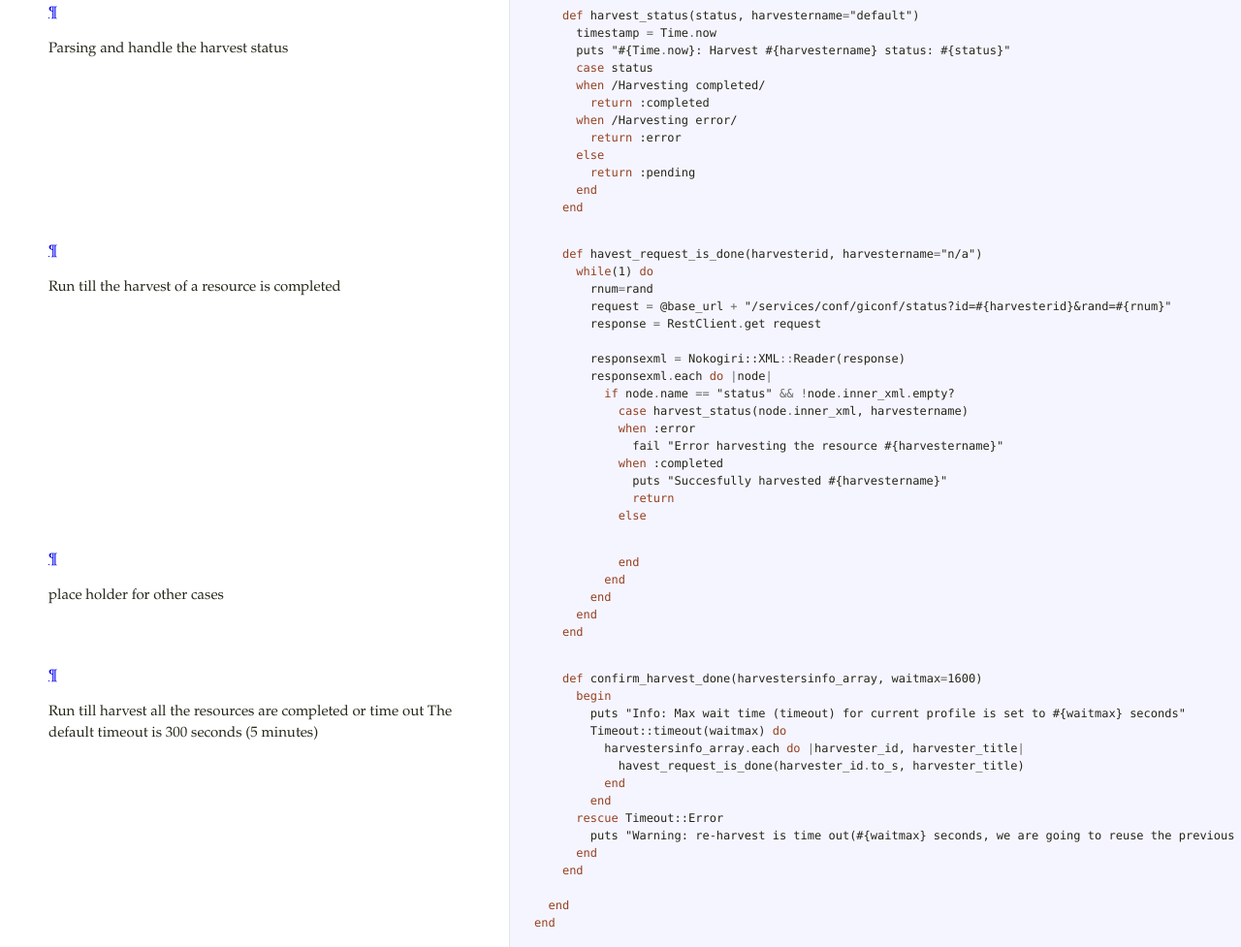
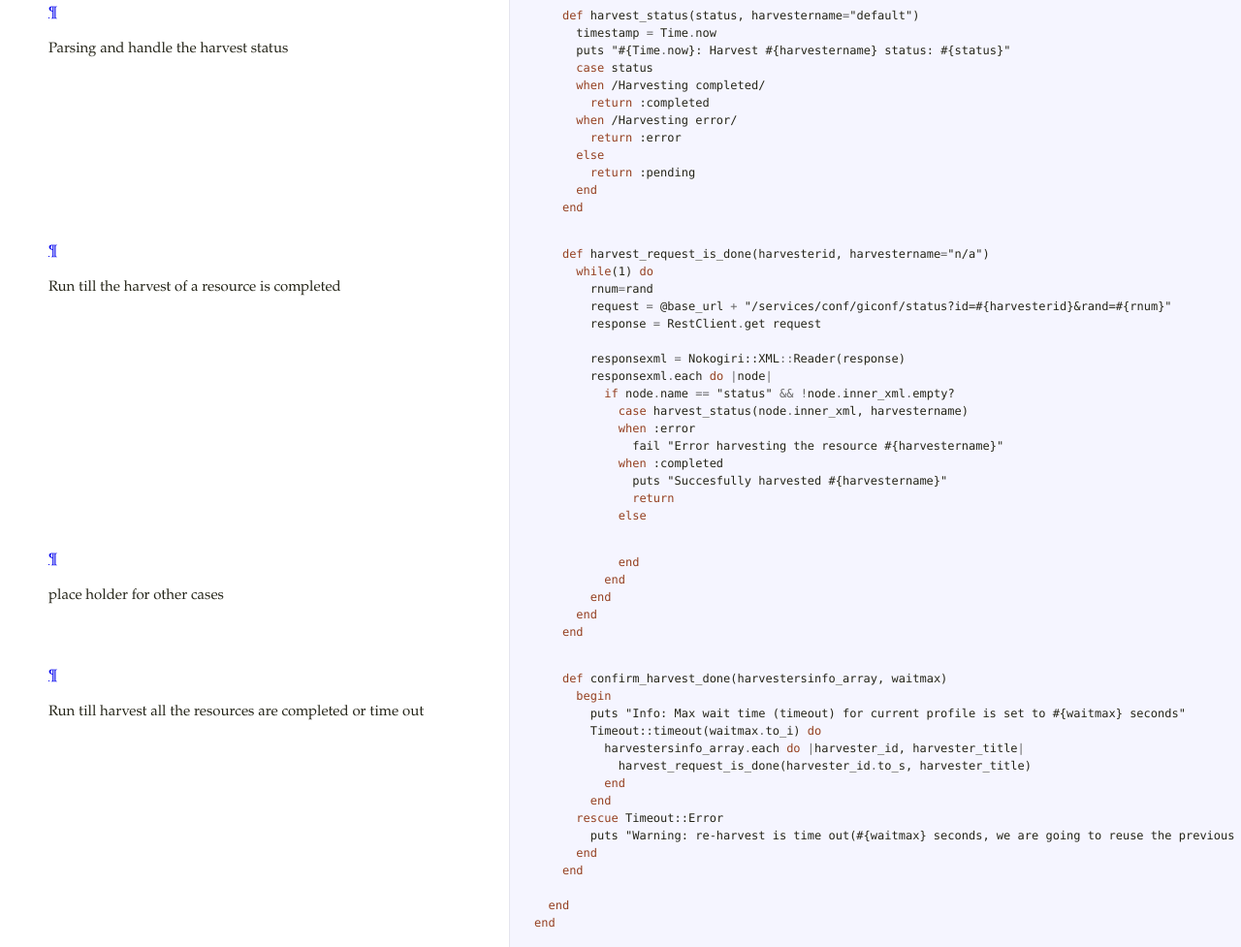
Before and after one commit to nsidc/gi_cat_driver, a plain HTML site: page index.html in a window 1280 px wide. Shown: the part 2881-3858 px from the top of the page at 97% size. Drawn offline with Linux system fonts and the light colour scheme.

Commit message:
Updated docs for new version

```diff
--- a/index.html
+++ b/index.html
@@ -220,15 +220,16 @@ Returns true if Lucene is turned on</p>
         <div class="pilwrap">
           <a class="pilcrow" href="#section-13">&#182;</a>
         </div>
-        <p>Harvest all resource in the active profile</p>
+        <p>Harvest all resource in the active profile
+The default timeout is 1500 seconds (25 minutes)</p>
       </td>
       <td class=code>
-        <div class='highlight'><pre>    <span class="k">def</span> <span class="nf">harvest_all_resources_for_active_configuration</span>
+        <div class='highlight'><pre>    <span class="k">def</span> <span class="nf">harvest_all_resources_for_active_configuration</span> <span class="n">timeout</span><span class="o">=</span><span class="mi">1500</span>
       <span class="n">harvestersinfo_array</span> <span class="o">=</span> <span class="n">get_harvest_resources</span><span class="p">(</span><span class="n">get_active_profile_id</span><span class="p">)</span>
       <span class="n">harvestersinfo_array</span><span class="o">.</span><span class="n">each</span> <span class="k">do</span> <span class="o">|</span><span class="n">harvester_id</span><span class="p">,</span> <span class="n">harvester_title</span><span class="o">|</span>
         <span class="n">harvest_resource_for_active_configuration</span><span class="p">(</span><span class="n">harvester_id</span><span class="o">.</span><span class="n">to_s</span><span class="p">,</span> <span class="n">harvester_title</span><span class="p">)</span>
       <span class="k">end</span>
-      <span class="n">confirm_harvest_done</span><span class="p">(</span><span class="n">harvestersinfo_array</span><span class="p">,</span> <span class="mi">1600</span><span class="p">)</span>
+      <span class="n">confirm_harvest_done</span><span class="p">(</span><span class="n">harvestersinfo_array</span><span class="p">,</span> <span class="n">timeout</span><span class="p">)</span>
     <span class="k">end</span></pre></div>
       </td>
     </tr>
@@ -368,7 +369,7 @@ Returns true if Lucene is turned on</p>
         <p>Run till the harvest of a resource is completed</p>
       </td>
       <td class=code>
-        <div class='highlight'><pre>    <span class="k">def</span> <span class="nf">havest_request_is_done</span><span class="p">(</span><span class="n">harvesterid</span><span class="p">,</span> <span class="n">harvestername</span><span class="o">=</span><span class="s2">&quot;n/a&quot;</span><span class="p">)</span>
+        <div class='highlight'><pre>    <span class="k">def</span> <span class="nf">harvest_request_is_done</span><span class="p">(</span><span class="n">harvesterid</span><span class="p">,</span> <span class="n">harvestername</span><span class="o">=</span><span class="s2">&quot;n/a&quot;</span><span class="p">)</span>
       <span class="k">while</span><span class="p">(</span><span class="mi">1</span><span class="p">)</span> <span class="k">do</span>
         <span class="n">rnum</span><span class="o">=</span><span class="nb">rand</span>
         <span class="n">request</span> <span class="o">=</span> <span class="vi">@base_url</span> <span class="o">+</span> <span class="s2">&quot;/services/conf/giconf/status?id=</span><span class="si">#{</span><span class="n">harvesterid</span><span class="si">}</span><span class="s2">&amp;rand=</span><span class="si">#{</span><span class="n">rnum</span><span class="si">}</span><span class="s2">&quot;</span>
@@ -406,17 +407,16 @@ Returns true if Lucene is turned on</p>
         <div class="pilwrap">
           <a class="pilcrow" href="#section-23">&#182;</a>
         </div>
-        <p>Run till harvest all the resources are completed or time out
-The default timeout is 300 seconds (5 minutes)</p>
+        <p>Run till harvest all the resources are completed or time out</p>
 
       </td>
       <td class=code>
-        <div class='highlight'><pre>    <span class="k">def</span> <span class="nf">confirm_harvest_done</span><span class="p">(</span><span class="n">harvestersinfo_array</span><span class="p">,</span> <span class="n">waitmax</span><span class="o">=</span><span class="mi">1600</span><span class="p">)</span>
+        <div class='highlight'><pre>    <span class="k">def</span> <span class="nf">confirm_harvest_done</span><span class="p">(</span><span class="n">harvestersinfo_array</span><span class="p">,</span> <span class="n">waitmax</span><span class="p">)</span>
       <span class="k">begin</span>
         <span class="nb">puts</span> <span class="s2">&quot;Info: Max wait time (timeout) for current profile is set to </span><span class="si">#{</span><span class="n">waitmax</span><span class="si">}</span><span class="s2"> seconds&quot;</span>
-        <span class="ss">Timeout</span><span class="p">:</span><span class="ss">:timeout</span><span class="p">(</span><span class="n">waitmax</span><span class="p">)</span> <span class="k">do</span>
+        <span class="ss">Timeout</span><span class="p">:</span><span class="ss">:timeout</span><span class="p">(</span><span class="n">waitmax</span><span class="o">.</span><span class="n">to_i</span><span class="p">)</span> <span class="k">do</span>
           <span class="n">harvestersinfo_array</span><span class="o">.</span><span class="n">each</span> <span class="k">do</span> <span class="o">|</span><span class="n">harvester_id</span><span class="p">,</span> <span class="n">harvester_title</span><span class="o">|</span>
-            <span class="n">havest_request_is_done</span><span class="p">(</span><span class="n">harvester_id</span><span class="o">.</span><span class="n">to_s</span><span class="p">,</span> <span class="n">harvester_title</span><span class="p">)</span>
+            <span class="n">harvest_request_is_done</span><span class="p">(</span><span class="n">harvester_id</span><span class="o">.</span><span class="n">to_s</span><span class="p">,</span> <span class="n">harvester_title</span><span class="p">)</span>
           <span class="k">end</span>
         <span class="k">end</span>
       <span class="k">rescue</span> <span class="ss">Timeout</span><span class="p">:</span><span class="ss">:Error</span>
```
